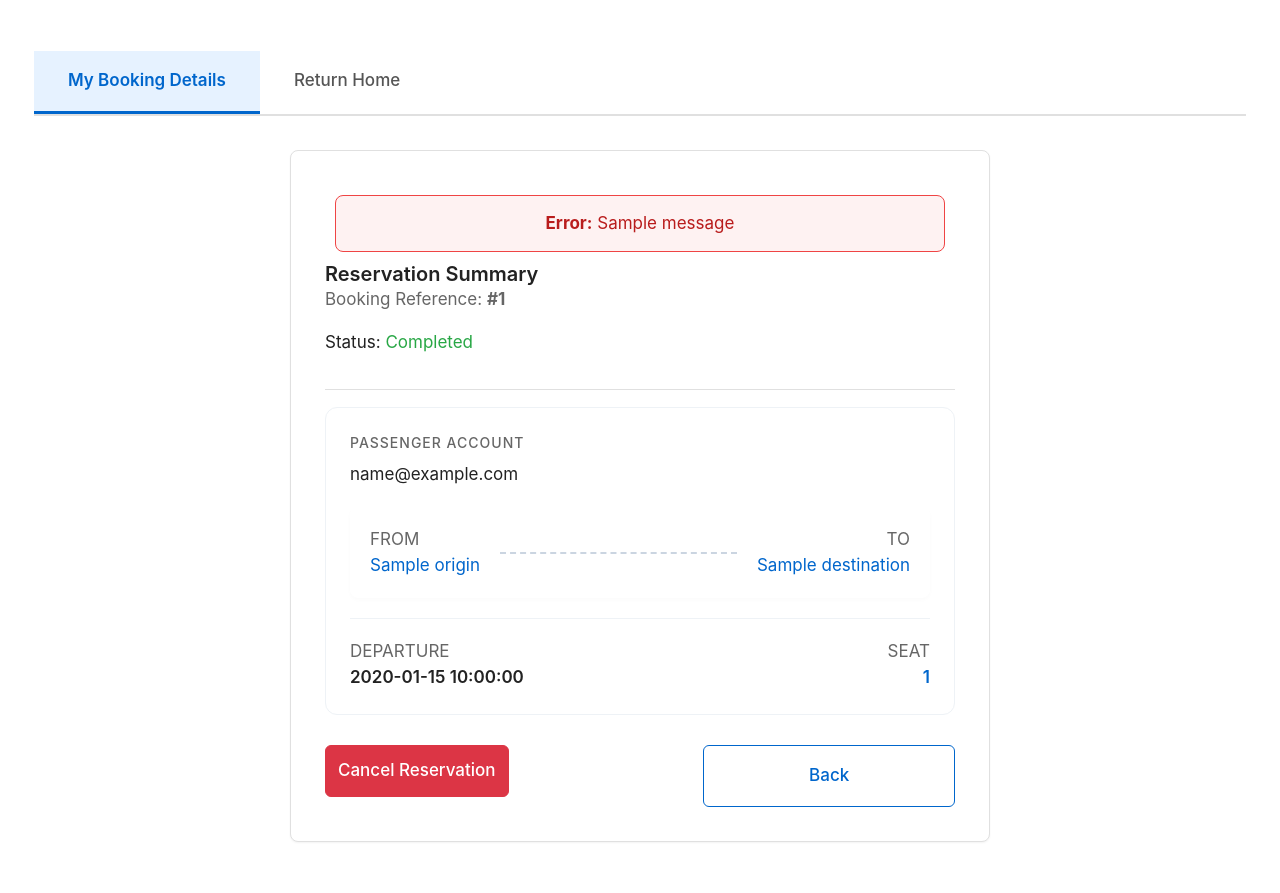
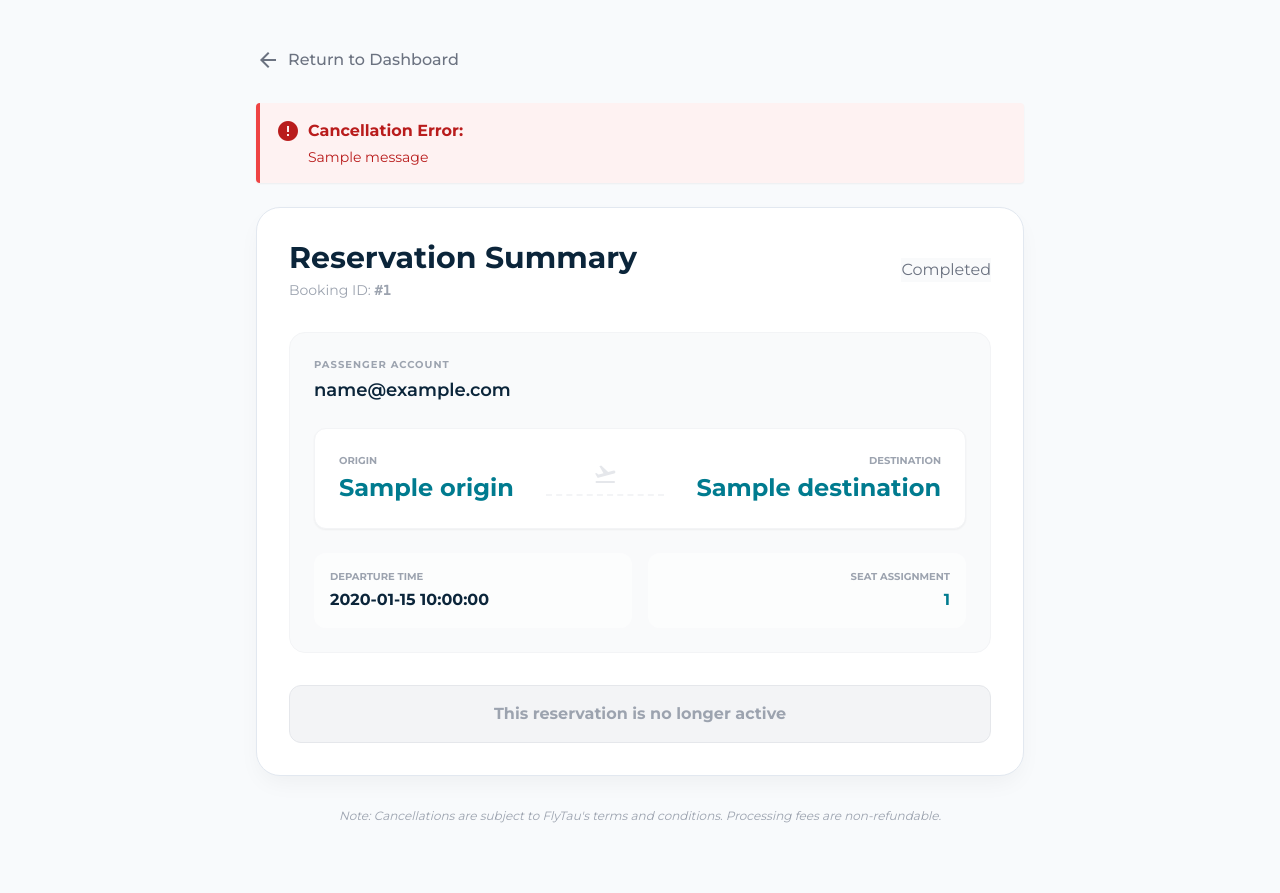
Before and after one commit to OJS-9/FLYTAU, a Flask app: template templates/manage_order.html in a window 1280 px wide. After the commit the page ends 823 px from the top, so only its background shows below. Run offline with Flask 3, Linux system fonts and the light colour scheme; the template is opened without the code that fills it: most values are stand-ins (such as "Sample title", 1, 10 or a date in 2020); one stand-in notice (Sample message) is shown; some libraries are stand-ins or nearby versions.

Commit message:
user cencelation fix

```diff
--- a/templates/manage_order.html
+++ b/templates/manage_order.html
@@ -2,112 +2,125 @@
 <html lang="en">
 <head>
     <meta charset="UTF-8">
-    <title>Manage Booking - FLYTAU</title>
-    <link rel="stylesheet" href="{{ url_for('static', filename='styles.css') }}">
+    <meta name="viewport" content="width=device-width, initial-scale=1.0">
+    <title>Reservation Details - FLYTAU</title>
+    <script src="https://cdn.tailwindcss.com?plugins=forms,container-queries"></script>
+    <link href="https://fonts.googleapis.com/css2?family=Montserrat:wght@400;500;600;700&display=swap" rel="stylesheet"/>
+    <link href="https://fonts.googleapis.com/icon?family=Material+Icons" rel="stylesheet"/>
+
+    <style>
+        body { font-family: 'Montserrat', sans-serif; background-color: #F8FAFC; color: #1E293B; }
+        .card { background: white; border-radius: 1.5rem; box-shadow: 0 10px 25px -5px rgba(0,0,0,0.05); border: 1px solid #E2E8F0; }
+        .status-badge { @apply px-4 py-1.5 rounded-full text-xs font-bold uppercase tracking-widest border; }
+    </style>
 </head>
-<body>
-    <main class="container">
-        <nav class="flight-nav">
-            <a href="#" class="flight-nav-item active">My Booking Details</a>
+<body class="min-h-screen py-12 px-4">
+    <main class="max-w-3xl mx-auto">
 
-            {% if session.get('user_type') == 'guest' %}
-                <a href="{{ url_for('guest_dashboard') }}" class="flight-nav-item">Return to Dashboard</a>
-            {% elif session.get('user_type') == 'customer' %}
-                <a href="{{ url_for('user_dashboard') }}" class="flight-nav-item">Return to Dashboard</a>
-            {% else %}
-                <a href="/" class="flight-nav-item">Return Home</a>
-            {% endif %}
-        </nav>
+        <div class="mb-6">
+            {% set back_url = url_for('guest_dashboard') if session.get('user_type') == 'guest' else url_for('user_dashboard') %}
+            <a href="{{ back_url }}" class="inline-flex items-center text-gray-500 hover:text-[#007B8F] transition-colors font-medium">
+                <span class="material-icons mr-2">arrow_back</span>
+                Return to Dashboard
+            </a>
+        </div>
 
-        <section class="card mt-xl m-auto" style="max-width: 700px;">
-
-            {% with messages = get_flashed_messages() %}
-                {% if messages %}
-                    {% for message in messages %}
-                    <div style="background-color: #fef2f2; border: 1px solid #ef4444; color: #b91c1c; padding: 15px; text-align: center; border-radius: 8px; margin: 10px;">
-                        <strong>Error:</strong> {{ message }}
+        {% if error_message or get_flashed_messages() %}
+        <div class="mb-6 p-4 bg-red-50 border-l-4 border-red-500 text-red-700 rounded shadow-sm">
+            <div class="flex items-center">
+                <span class="material-icons mr-2">error</span>
+                <span class="font-bold">Cancellation Error:</span>
             </div>
-                    {% endfor %}
-                {% endif %}
-            {% endwith %}
-
-            {% if error_message %}
-            <div style="background-color: #fef2f2; border: 1px solid #ef4444; color: #b91c1c; padding: 15px; text-align: center; border-radius: 8px; margin: 10px;">
-                <strong>Error:</strong> {{ error_message }}
+            <p class="mt-1 ml-8 text-sm">
+                {{ error_message if error_message else get_flashed_messages()[0] }}
+            </p>
         </div>
         {% endif %}
 
+        <div class="card overflow-hidden">
             {% if order.Status == 'Costumer Cancelation' %}
-            <div style="background-color: #fee2e2; border-bottom: 2px solid #ef4444; color: #b91c1c; padding: 20px; text-align: center; font-weight: bold; border-radius: 12px 12px 0 0;">
-                ATTENTION: THIS RESERVATION IS CANCELLED
-                <div style="font-size: 1rem; font-weight: normal; margin-top: 5px;">
-                    Cancellation Fee Charged: <strong>${{ "%.2f"|format(order.Total_Price) }}</strong> (5%)
+            <div class="bg-red-500 text-white px-8 py-4 flex items-center justify-between">
+                <div class="flex items-center">
+                    <span class="material-icons mr-3">cancel</span>
+                    <div>
+                        <p class="font-bold uppercase tracking-wider">Reservation Cancelled</p>
+                        <p class="text-xs opacity-90">Penalty Fee Applied: ${{ "%.2f"|format(order.Total_Price) }}</p>
                     </div>
+                </div>
+                <span class="text-xs font-bold border border-white/40 px-3 py-1 rounded">5% FEE CHARGED</span>
             </div>
             {% endif %}
 
-            <div class="card-header border-bottom">
-                <h1 class="card-title">Reservation Summary</h1>
-                <p class="text-muted">Booking Reference: <strong>#{{ order.Ticket_ID }}</strong></p>
-                <p class="small">Status: <span class="{% if order.Status == 'Costumer Cancelation' %}text-error{% else %}text-success{% endif %}">{{ order.Status }}</span></p>
+            <div class="p-8">
+                <div class="flex flex-col md:flex-row justify-between items-start md:items-center mb-8 gap-4">
+                    <div>
+                        <h1 class="text-3xl font-bold text-[#0B253A]">Reservation Summary</h1>
+                        <p class="text-gray-400 text-sm mt-1">Booking ID: <span class="font-mono font-bold">#{{ order.Ticket_ID }}</span></p>
                     </div>
 
-            <div class="card-body">
-                <div class="booking-details-container {% if order.Status == 'Costumer Cancelation' %}opacity-reduced{% endif %}" style="background: var(--color-background); border: 1px solid #eef2f6; border-radius: 12px; padding: 24px;">
-
-                    <div style="margin-bottom: 20px;">
-                        <label class="text-muted small" style="text-transform: uppercase; letter-spacing: 1px;">Passenger Account</label>
-                        <div class="h3" style="margin-top: 5px;">{{ order.Passenger_Email }}</div>
+                    <span class="status-badge {% if order.Status == 'Active' %} bg-blue-50 text-blue-600 border-blue-100 {% else %} bg-gray-50 text-gray-500 border-gray-200 {% endif %}">
+                        {{ order.Status }}
+                    </span>
                 </div>
 
-                    <div style="display: flex; justify-content: space-between; align-items: center; background: white; padding: 20px; border-radius: 8px; box-shadow: 0 2px 4px rgba(0,0,0,0.02);">
-                        <div>
-                            <span class="text-muted small">FROM</span>
-                            <div class="h2" style="color: var(--color-primary); margin: 0;">{{ order.Origin }}</div>
+                <div class="bg-gray-50 rounded-2xl p-6 border border-gray-100 mb-8">
+                    <div class="mb-6">
+                        <label class="block text-[10px] font-bold text-gray-400 uppercase tracking-widest mb-1">Passenger Account</label>
+                        <p class="text-lg font-semibold text-[#0B253A]">{{ order.Passenger_Email }}</p>
                     </div>
 
-                        <div style="text-align: center; flex-grow: 1; padding: 0 20px;">
-                            <div style="border-top: 2px dashed #cbd5e1; width: 100%;"></div>
+                    <div class="flex items-center justify-between bg-white p-6 rounded-xl shadow-sm border border-gray-100">
+                        <div class="text-center md:text-left">
+                            <label class="block text-[10px] font-bold text-gray-400 uppercase mb-1">Origin</label>
+                            <span class="text-2xl font-black text-[#007B8F]">{{ order.Origin }}</span>
                         </div>
 
-                        <div style="text-align: right;">
-                            <span class="text-muted small">TO</span>
-                            <div class="h2" style="color: var(--color-primary); margin: 0;">{{ order.Destination }}</div>
+                        <div class="flex-grow mx-8 flex flex-col items-center">
+                            <span class="material-icons text-gray-200">flight_takeoff</span>
+                            <div class="w-full border-t-2 border-dashed border-gray-100 mt-2"></div>
+                        </div>
+
+                        <div class="text-center md:text-right">
+                            <label class="block text-[10px] font-bold text-gray-400 uppercase mb-1">Destination</label>
+                            <span class="text-2xl font-black text-[#007B8F]">{{ order.Destination }}</span>
                         </div>
                     </div>
 
-                    <div style="display: grid; grid-template-columns: 1fr 1fr; gap: 20px; margin-top: 20px; padding-top: 20px; border-top: 1px solid #eef2f6;">
-                        <div>
-                            <span class="text-muted small">DEPARTURE</span>
-                            <div style="font-weight: 600;">{{ order.Departure_Time }}</div>
+                    <div class="grid grid-cols-2 gap-4 mt-6">
+                        <div class="bg-white/60 p-4 rounded-xl">
+                            <label class="block text-[10px] font-bold text-gray-400 uppercase mb-1">Departure Time</label>
+                            <span class="font-bold text-[#0B253A]">{{ order.Departure_Time }}</span>
                         </div>
-                        <div style="text-align: right;">
-                            <span class="text-muted small">SEAT</span>
-                            <div style="font-weight: 600; color: var(--color-primary);">{{ 'Released' if order.Status == 'Costumer Cancelation' else order.Seat_ID }}</div>
+                        <div class="bg-white/60 p-4 rounded-xl text-right">
+                            <label class="block text-[10px] font-bold text-gray-400 uppercase mb-1">Seat Assignment</label>
+                            <span class="font-bold text-[#007B8F]">
+                                {{ 'N/A (Released)' if order.Status == 'Costumer Cancelation' else order.Seat_ID }}
+                            </span>
                         </div>
                     </div>
                 </div>
 
-                <div style="margin-top: 30px; display: flex; gap: 15px;">
-                    {% if order.Status == 'Costumer Cancelation' %}
-                        <button disabled class="btn btn-secondary" style="flex: 2; cursor: not-allowed; opacity: 0.5;">Reservation Cancelled</button>
+                <div class="flex flex-col sm:flex-row gap-4">
+                    {% if order.Status == 'Active' %}
+                    <form action="{{ url_for('cancel_order_route') }}" method="POST" class="flex-grow" onsubmit="return confirm('Confirm cancellation? A 5% fee will be charged and this action cannot be undone.');">
+                        <input type="hidden" name="order_id" value="{{ order.Ticket_ID }}">
+                        <button type="submit" class="w-full bg-red-500 hover:bg-red-600 text-white font-bold py-4 rounded-xl shadow-lg shadow-red-100 transition-all flex items-center justify-center gap-2">
+                            <span class="material-icons">cancel</span>
+                            Cancel Reservation
+                        </button>
+                    </form>
                     {% else %}
-                        <form action="{{ url_for('cancel_order_route') }}" method="POST" style="flex: 2;" onsubmit="return confirm('Confirm cancellation? 5% fee applies and 36h limit check will be performed.');">
-                            <input type="hidden" name="order_id" value="{{ order.Ticket_ID }}">
-                            <button type="submit" class="btn btn-danger w-100" style="padding: 12px; background-color: #dc3545; border-color: #dc3545; color: white;">Cancel Reservation</button>
-                        </form>
-                    {% endif %}
-
-                    {% if session.get('user_type') == 'guest' %}
-                        <a href="{{ url_for('guest_dashboard') }}" class="btn btn-secondary" style="flex: 1; text-align: center; text-decoration: none; display: flex; align-items: center; justify-content: center;">Back</a>
-                    {% elif session.get('user_type') == 'customer' %}
-                        <a href="{{ url_for('user_dashboard') }}" class="btn btn-secondary" style="flex: 1; text-align: center; text-decoration: none; display: flex; align-items: center; justify-content: center;">Back</a>
-                    {% else %}
-                        <a href="/" class="btn btn-secondary" style="flex: 1; text-align: center; text-decoration: none; display: flex; align-items: center; justify-content: center;">Back</a>
+                    <div class="flex-grow p-4 bg-gray-100 text-gray-400 font-bold text-center rounded-xl border border-gray-200">
+                        This reservation is no longer active
+                    </div>
                     {% endif %}
                 </div>
             </div>
-        </section>
+        </div>
+
+        <p class="text-center text-gray-400 text-xs mt-8 italic">
+            Note: Cancellations are subject to FlyTau's terms and conditions. Processing fees are non-refundable.
+        </p>
     </main>
 </body>
 </html>
```
Also changed, not shown: 2 other files. Lines whose indentation alone changed are shown as unchanged.
